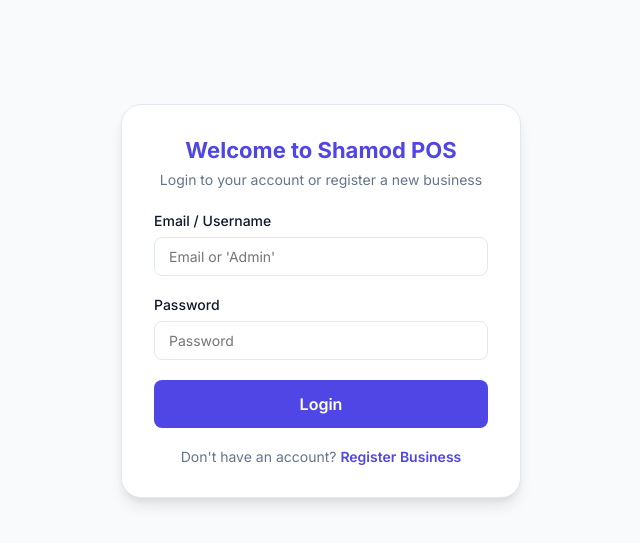
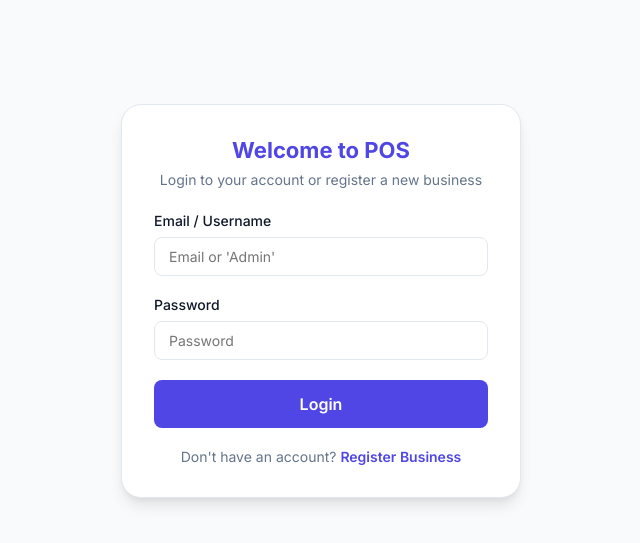
Before and after one commit to dsresaleshop-ops/pos, a website: page public/index.html in a window 1280 px wide. Shown: the part 99-642 px from the top of the page, without its empty margins (319-959 px from the left). Drawn offline with nearby package versions, Linux system fonts and the light colour scheme.

Commit message:
Update index.html
02

```diff
--- a/public/index.html
+++ b/public/index.html
@@ -3,7 +3,7 @@
 <head>
     <meta charset="UTF-8">
     <meta name="viewport" content="width=device-width, initial-scale=1.0">
-    <title>Shamod Firezz - Retail POS</title>
+    <title>Pos System</title>
     <!-- Google Fonts: Inter -->
     <link href="https://fonts.googleapis.com/css2?family=Inter:wght@300;400;500;600;700&display=swap" rel="stylesheet">
     <!-- Boxicons for modern icons -->
@@ -16,7 +16,7 @@
     <div id="auth-overlay" class="auth-overlay active">
         <div class="auth-box">
             <div class="auth-header">
-                <h2>Welcome to Shamod POS</h2>
+                <h2>Welcome to POS</h2>
                 <p id="auth-subtitle">Login to your account or register a new business</p>
             </div>
 
```
